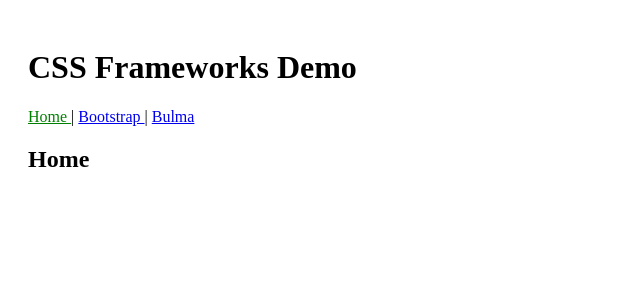
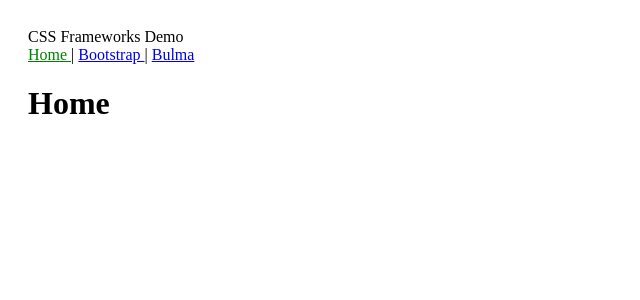
Before and after one commit to MichaelCurrin/css-frameworks-demo, a Jekyll site: the page built from index.md, in a window 1280 px wide. Shown: the top 300 px of the page, without its empty margins (0-640 px from the left). Built offline with Jekyll 4.4.1, drawn with Linux system fonts in a browser that asks for light colours.

Commit message:
Update default.html

```diff
--- a/_layouts/default.html
+++ b/_layouts/default.html
@@ -3,32 +3,40 @@
 
 <head>
     <meta charset="utf-8">
-    <title>{{ page.title }}</title>
+    <meta content="width=device-width, initial-scale=1.0" name="viewport">
+    <meta content="IE=edge" http-equiv="X-UA-Compatible">
+
+    <title>{{ page.title | default: site.title }}</title>
+    <meta name="description" content="{{ page.description | default: site.description }}">
 
     <link rel="stylesheet" href="{{ '/assets/css/styles.css' | relative_url }}">
 
-    {% assign res = page.resources %}
-    {% if res %}
-        {% include {{ res }} %}
+    {% assign resources = page.resources %}
+    {% if resources %}
+        {% include {{ resources }} %}
     {% endif %}
 
-    <!-- RSS feed -->
-    {% feed_meta %}
-
-    <!-- SEO -->
-    {% seo %}
+    <style>
+       .site-title {
+         font-size: 4em;
+       }
+    </style>
 </head>
 
 <body>
-    <h1>{{ site.title }}</h1>
+    <header>
+        <div id="site-title">
+            {{ site.title }}
+        </div>
 
-    <!-- Navigation -->
-    {% include navigation.html %}
+        {% include navigation.html %}
+    </header>
 
-    <h2>{{ page.title }}</h2>
+    <main>
+        <h1>{{ page.title }}</h1>
 
-    <!-- Content -->
-    {{ content }}
+        {{ content }}
+    </main>
 </body>
 
 </html>
```
